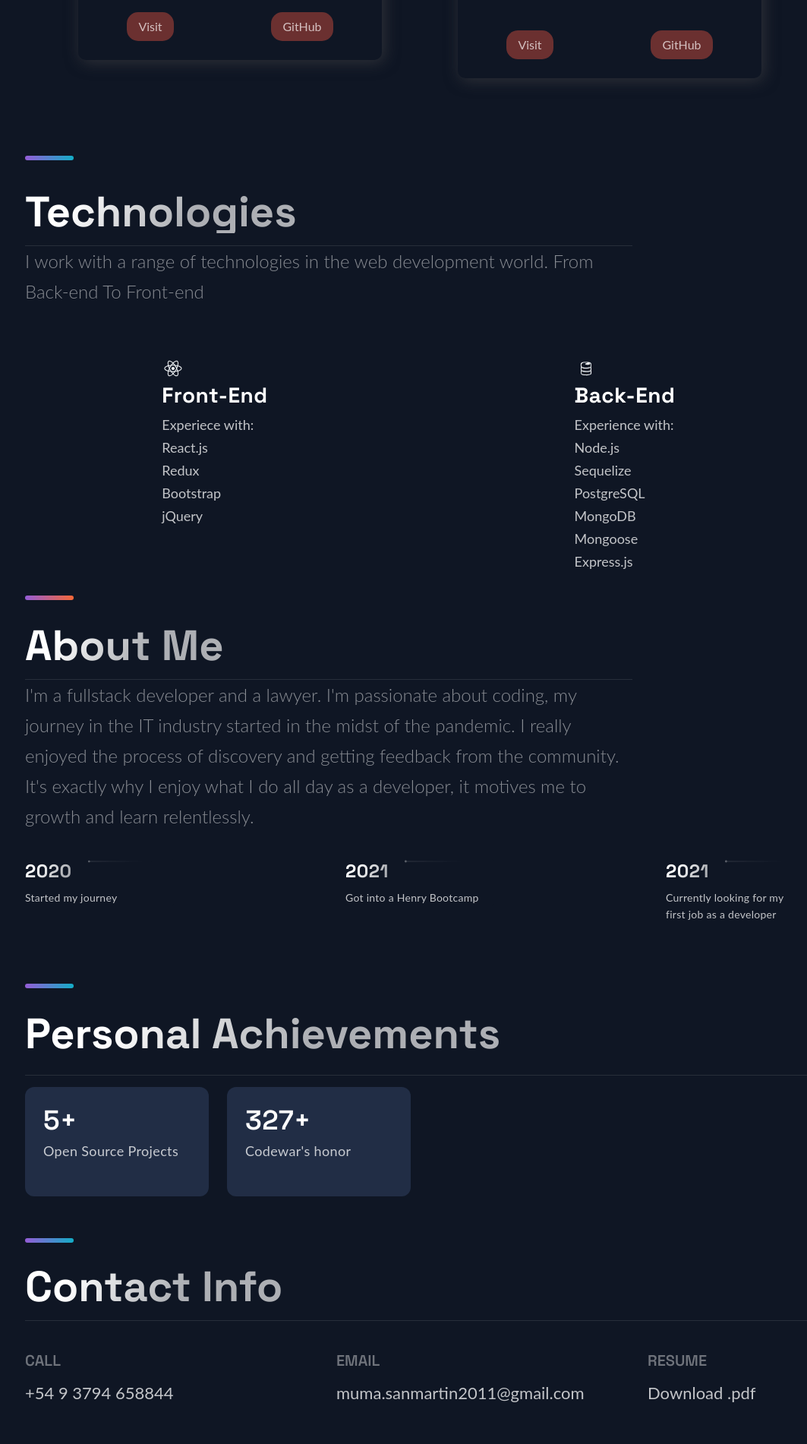
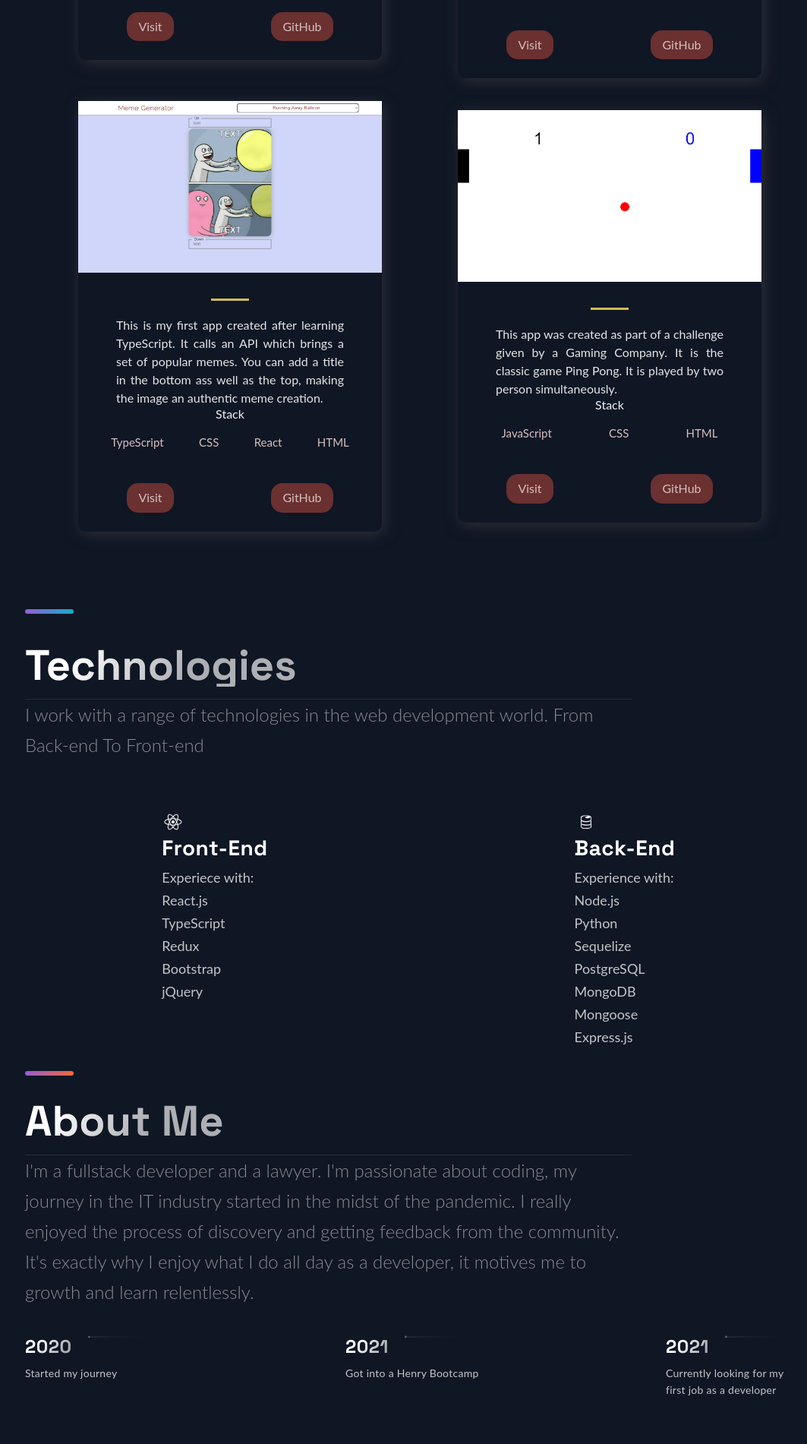
Before and after one commit to webDesignMumeishon/personal-portfolio, a Next.js app: page / in a window 1280 px wide. Shown: the part 3580-5481 px from the top of the page at 76% size, without its empty margins (87-1150 px from the left). Built offline with nearby package versions, Linux system fonts and the light colour scheme.

Commit message:
[add] ping-pong-app and meme-generator-app

```diff
--- a/src/components/Acomplishments/Acomplishments.js
+++ b/src/components/Acomplishments/Acomplishments.js
@@ -4,8 +4,8 @@ import { Section, SectionDivider, SectionTitle } from '../../styles/GlobalCompon
 import { Box, Boxes, BoxNum, BoxText } from './AcomplishmentsStyles';
 
 const data = [
-  { number: 5, text: 'Open Source Projects'},
-  { number: 327, text: "Codewar's honor", },
+  { number: 10, text: 'Open Source Projects'},
+  { number: 489, text: "Codewar's honor", },
 ];
 
 const Acomplishments = () => (
--- a/src/components/Footer/Footer.js
+++ b/src/components/Footer/Footer.js
@@ -23,8 +23,8 @@ const Footer = () => {
         <LinkColumn>
           <LinkTitle >Resume</LinkTitle>
           {/* the file goes under the public directory */}
-          <LinkItem href="./fullstackresume.pdf" download>
-            Download .pdf
+          <LinkItem href="https://drive.google.com/file/d/1jSv2EFSr4TE-61_b9OJAbTkyxoFdT1zf/view?usp=sharing">
+            PDF Link
           </LinkItem>
         </LinkColumn>
 
--- a/src/components/Technologies/Technologies.js
+++ b/src/components/Technologies/Technologies.js
@@ -21,6 +21,7 @@ const Technologies = () =>  (
           <ListParagraph>
             Experiece with: <br />
             React.js <br />
+            TypeScript <br />
             Redux <br />
             Bootstrap <br />
             jQuery
@@ -36,6 +37,7 @@ const Technologies = () =>  (
           <ListParagraph>
             Experience with:  <br />
             Node.js <br />
+            Python <br />
             Sequelize <br />
             PostgreSQL <br />
             MongoDB <br />
--- a/src/constants/constants.js
+++ b/src/constants/constants.js
@@ -72,6 +72,24 @@ export const projects = [
     visit: 'https://challenge-students-profiles.netlify.app/',
     id: 6,
   },
+  {
+    title: 'meme-generator-app',
+    description: "This is my first app created after learning TypeScript. It calls an API which brings a set of popular memes. You can add a title in the bottom ass well as the top, making the image an authentic meme creation.",
+    image: '/images/meme-generator-app.png',
+    tags: ['TypeScript', 'CSS', 'React', 'HTML'],
+    source: 'https://github.com/webDesignMumeishon/meme-generator-app',
+    visit: 'https://meme-generator-typescript-app.netlify.app/',
+    id: 7,
+  },
+  {
+    title: 'ping-pong-app',
+    description: "This app was created as part of a challenge given by a Gaming Company. It is the classic game Ping Pong. It is played by two person simultaneously.",
+    image: '/images/ping-pong-app.png',
+    tags: ['JavaScript', 'CSS', 'HTML'],
+    source: 'https://github.com/webDesignMumeishon/ping-pong-app',
+    visit: 'https://ping-pong-app-challenge.netlify.app/',
+    id: 8,
+  },
 ];
 
 export const TimeLineData = [
```
Also changed, not shown: public/images/meme-generator-app.png (added), public/images/ping-pong-app.png (added).
